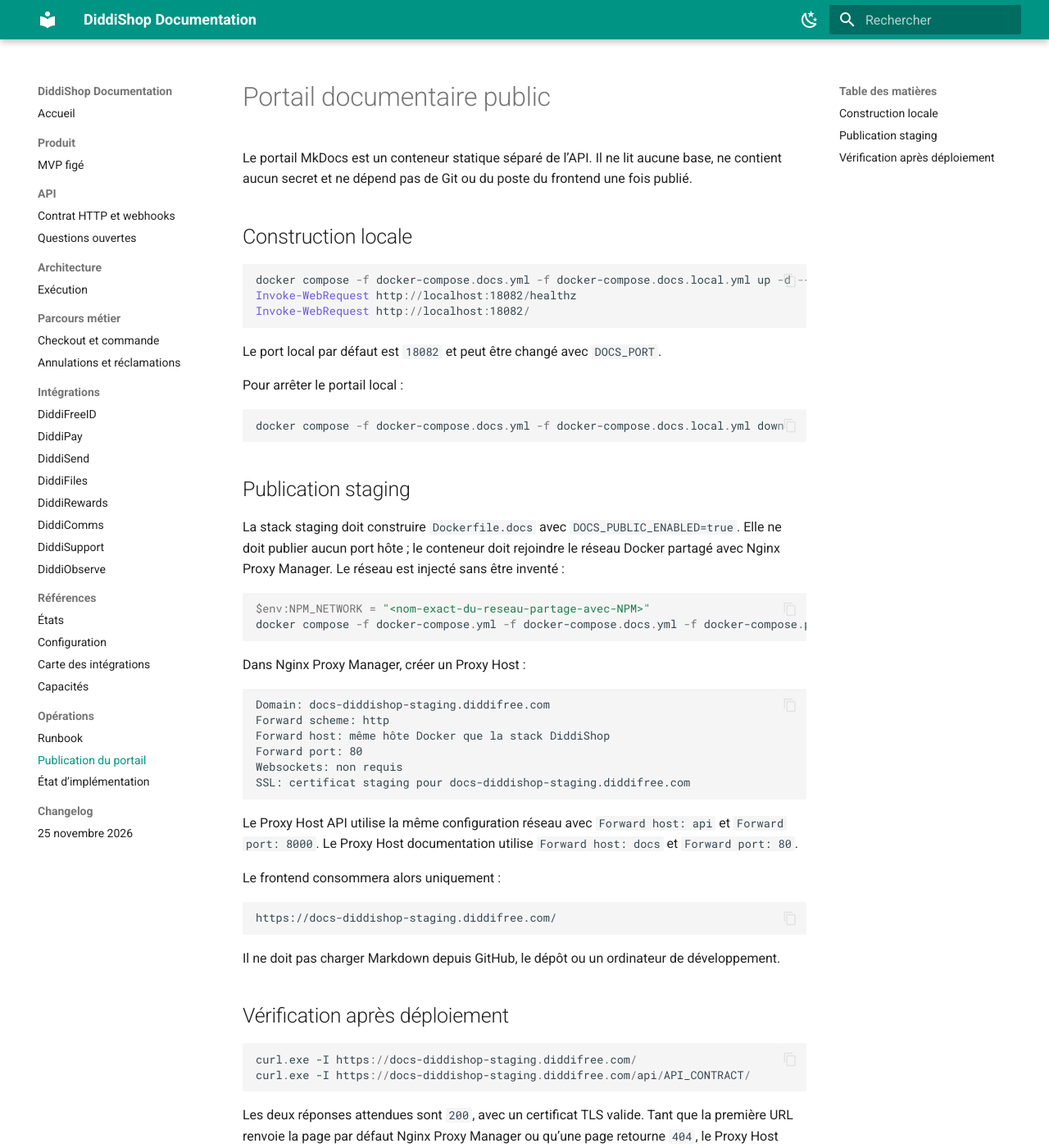
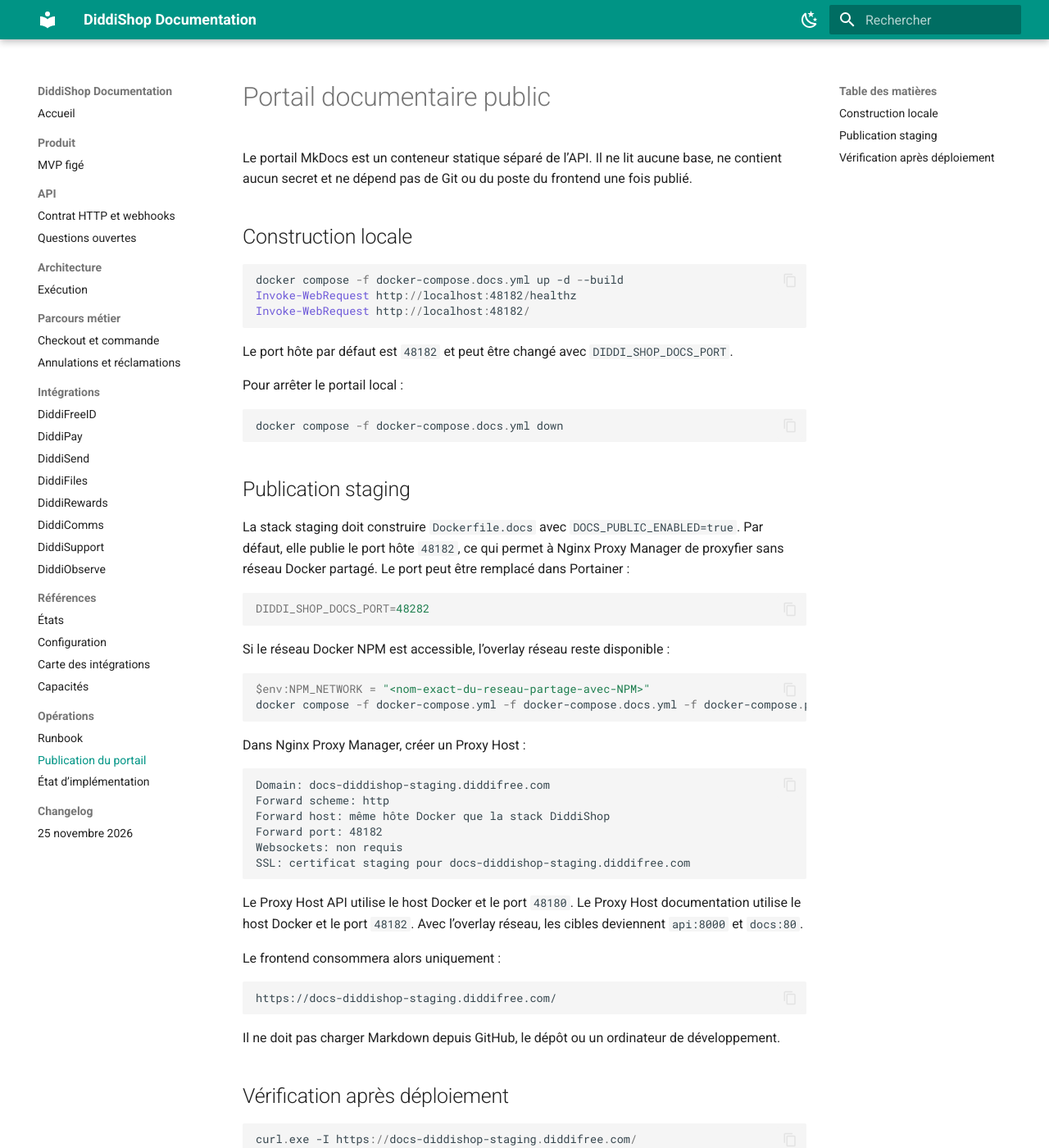
Before and after one commit to DIDDI-FREE/diddi-shop-backend-staging, an MkDocs documentation site: the page built from docs/operations/documentation-portal.md, in a window 1280 px wide and 1400 px high. Shown: the whole window at 82% size. Built offline with MkDocs 1.6.1 and Material for MkDocs 9.7.7, drawn with Linux system fonts in a browser that asks for light colours.

Commit message:
fix(deploy): keep configurable host ports for proxying

````diff
--- a/docker-compose.docs.yml
+++ b/docker-compose.docs.yml
@@ -7,4 +7,6 @@ services:
       DOCS_PUBLIC_ENABLED: ${DOCS_PUBLIC_ENABLED:-true}
     expose:
       - "80"
+    ports:
+      - "${DIDDI_SHOP_DOCS_PORT:-48182}:80"
     restart: unless-stopped
--- a/docker-compose.yml
+++ b/docker-compose.yml
@@ -35,8 +35,8 @@ services:
         condition: service_healthy
       redis:
         condition: service_healthy
-    expose:
-      - "8000"
+    ports:
+      - "${DIDDI_SHOP_API_PORT:-48180}:8000"
     healthcheck:
       test:
         - CMD
--- a/docs/operations/documentation-portal.md
+++ b/docs/operations/documentation-portal.md
@@ -7,25 +7,32 @@ une fois publié.
 ## Construction locale
 
 ```powershell
-docker compose -f docker-compose.docs.yml -f docker-compose.docs.local.yml up -d --build
-Invoke-WebRequest http://localhost:18082/healthz
-Invoke-WebRequest http://localhost:18082/
+docker compose -f docker-compose.docs.yml up -d --build
+Invoke-WebRequest http://localhost:48182/healthz
+Invoke-WebRequest http://localhost:48182/
 ```
 
-Le port local par défaut est `18082` et peut être changé avec `DOCS_PORT`.
+Le port hôte par défaut est `48182` et peut être changé avec
+`DIDDI_SHOP_DOCS_PORT`.
 
 Pour arrêter le portail local :
 
 ```powershell
-docker compose -f docker-compose.docs.yml -f docker-compose.docs.local.yml down
+docker compose -f docker-compose.docs.yml down
 ```
 
 ## Publication staging
 
 La stack staging doit construire `Dockerfile.docs` avec
-`DOCS_PUBLIC_ENABLED=true`. Elle ne doit publier aucun port hôte ; le
-conteneur doit rejoindre le réseau Docker partagé avec Nginx Proxy Manager.
-Le réseau est injecté sans être inventé :
+`DOCS_PUBLIC_ENABLED=true`. Par défaut, elle publie le port hôte `48182`, ce
+qui permet à Nginx Proxy Manager de proxyfier sans réseau Docker partagé.
+Le port peut être remplacé dans Portainer :
+
+```ini
+DIDDI_SHOP_DOCS_PORT=48282
+```
+
+Si le réseau Docker NPM est accessible, l’overlay réseau reste disponible :
 
 ```powershell
 $env:NPM_NETWORK = "<nom-exact-du-reseau-partage-avec-NPM>"
@@ -38,14 +45,14 @@ Dans Nginx Proxy Manager, créer un Proxy Host :
 Domain: docs-diddishop-staging.diddifree.com
 Forward scheme: http
 Forward host: même hôte Docker que la stack DiddiShop
-Forward port: 80
+Forward port: 48182
 Websockets: non requis
 SSL: certificat staging pour docs-diddishop-staging.diddifree.com
 ```
 
-Le Proxy Host API utilise la même configuration réseau avec `Forward host:
-api` et `Forward port: 8000`. Le Proxy Host documentation utilise `Forward
-host: docs` et `Forward port: 80`.
+Le Proxy Host API utilise le host Docker et le port `48180`. Le Proxy Host
+documentation utilise le host Docker et le port `48182`. Avec l’overlay réseau,
+les cibles deviennent `api:8000` et `docs:80`.
 
 Le frontend consommera alors uniquement :
 
````
Also changed, not shown: README.md (+12 -9 lines), docs/IMPLEMENTATION-STATUS.md (+9 -7 lines), tasks/S14-IMPLEMENTATION-2026-11-25.md (+5 -5 lines).
